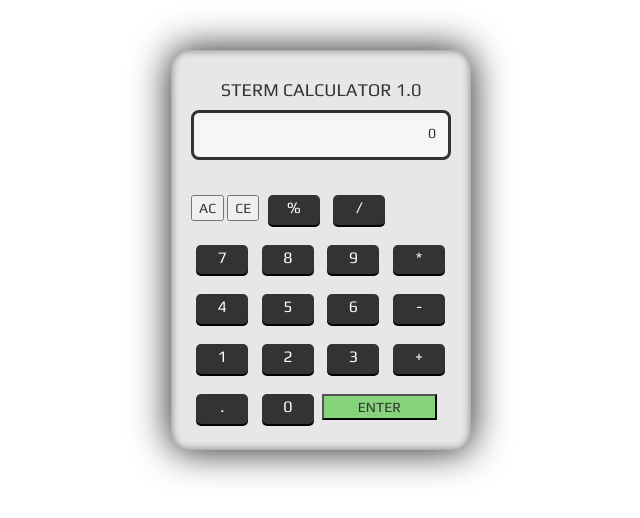
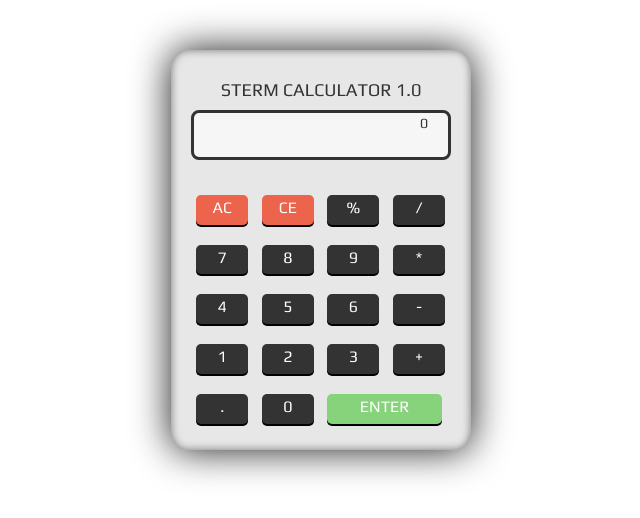
Before and after one commit to estermer/ericstermer.com, a plain HTML site: page calc.html in a window 1280 px wide. Shown: the whole page, without its empty margins (319-959 px from the left). Drawn offline with Linux system fonts and the light colour scheme.

Commit message:
changed clear and enter button formatting

```diff
--- a/css/calc.css
+++ b/css/calc.css
@@ -27,9 +27,10 @@ body {
 
 #numbers {
   text-align: right;
-  margin: 10px 12px 10px 12px;
+  margin-left: 20px;
+  margin-right: 20px;
 }
-.button {
+.button, #enter, .clear{
   font-family: 'Play', sans-serif;
   font-size: 16px;
   background: #333;
@@ -58,6 +59,6 @@ body {
   background: #87D37C;
 }
 
-#clear {
+.clear {
   background: #EC644B;
 }
```
